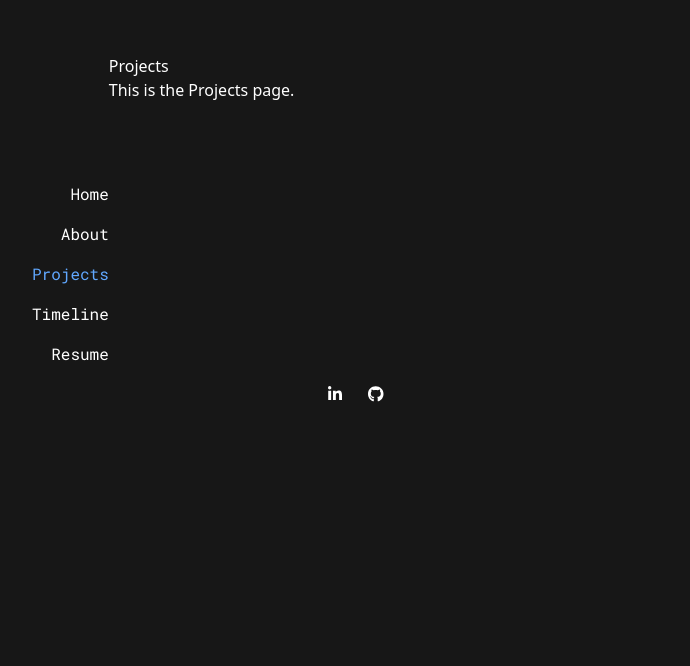
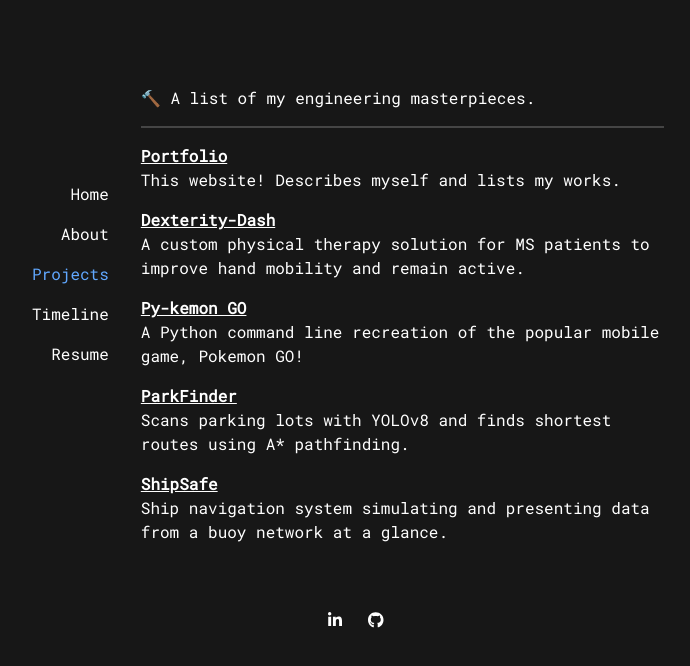
Before and after one commit to ahmedkhaleel2004/portfolio, a Next.js app: page /projects in a window 1280 px wide. Shown: the part 106-772 px from the top of the page, without its empty margins (280-970 px from the left). Built offline with nearby package versions, Linux system fonts and the light colour scheme.

Commit message:
list projects

```diff
--- a/app/about/page.tsx
+++ b/app/about/page.tsx
@@ -99,7 +99,7 @@ const About: React.FC = () => {
 				className="underline text-3xl cursor-pointer transition-all duration-200 ease-in-out hover:text-nice-blue"
 			/>
 			<p className="mt-8">
-				I'm a sophomore at McMaster university where I'm actively
+				I'm a sophomore at McMaster University where I'm actively
 				learning all the incredible in's and out's of{" "}
 				<ClientWord
 					initial="computers"
--- a/app/projects/page.tsx
+++ b/app/projects/page.tsx
@@ -1,10 +1,66 @@
 import React from "react";
+import Link from "next/link";
 
 const Projects: React.FC = () => {
 	return (
 		<div>
-			<h2>Projects</h2>
-			<p>This is the Projects page.</p>
+			<main className="font-body p-8">
+				<p>🔨 A list of my engineering masterpieces.</p>
+				<hr className="border-t-2 border-body-light-grey my-4" />
+				<Link
+					href="/"
+					className="font-bold underline cursor-pointer transition-all duration-200 ease-in-out hover:text-nice-blue"
+				>
+					Portfolio
+				</Link>
+				<p className="mb-4">
+					This website! Describes myself and lists my works.
+				</p>
+				<a
+					href="https://far-lupin-29c.notion.site/Project-Four-Breakdown-7a05f88aaadc44fe8638b32064008e97"
+					className="font-bold underline cursor-pointer transition-all duration-200 ease-in-out hover:text-nice-blue"
+					target="_blank"
+				>
+					Dexterity-Dash
+				</a>
+				<p className="mb-4">
+					A custom physical therapy solution for MS patients to
+					improve hand mobility and remain active.
+				</p>
+				<a
+					href="https://github.com/ahmedkhaleel2004/Py-kemon-Go"
+					className="font-bold underline cursor-pointer transition-all duration-200 ease-in-out hover:text-nice-blue"
+					target="_blank"
+				>
+					Py-kemon GO
+				</a>
+				<p className="mb-4">
+					A Python command line recreation of the popular mobile game,
+					Pokemon GO!
+				</p>
+				<a
+					href="https://github.com/ahmedkhaleel2004/MEC-2023"
+					className="font-bold underline cursor-pointer transition-all duration-200 ease-in-out hover:text-nice-blue"
+					target="_blank"
+				>
+					ParkFinder
+				</a>
+				<p className="mb-4">
+					Scans parking lots with YOLOv8 and finds shortest routes
+					using A* pathfinding.
+				</p>
+				<a
+					href="https://github.com/ahmedkhaleel2004/MEC-2022"
+					className="font-bold underline cursor-pointer transition-all duration-200 ease-in-out hover:text-nice-blue"
+					target="_blank"
+				>
+					ShipSafe
+				</a>
+				<p className="mb-4">
+					Ship navigation system simulating and presenting data from a
+					buoy network at a glance.
+				</p>
+			</main>
 		</div>
 	);
 };
```
